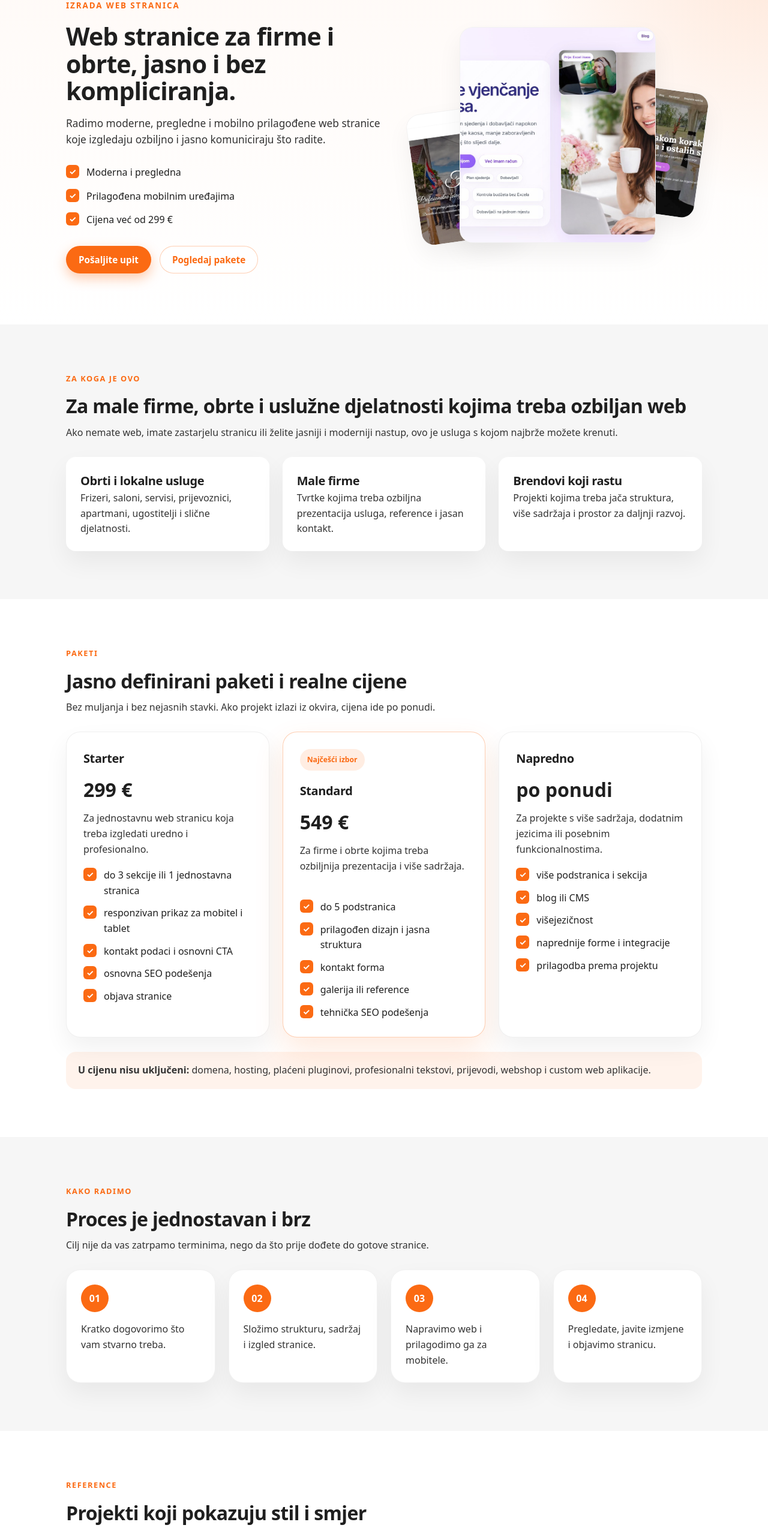
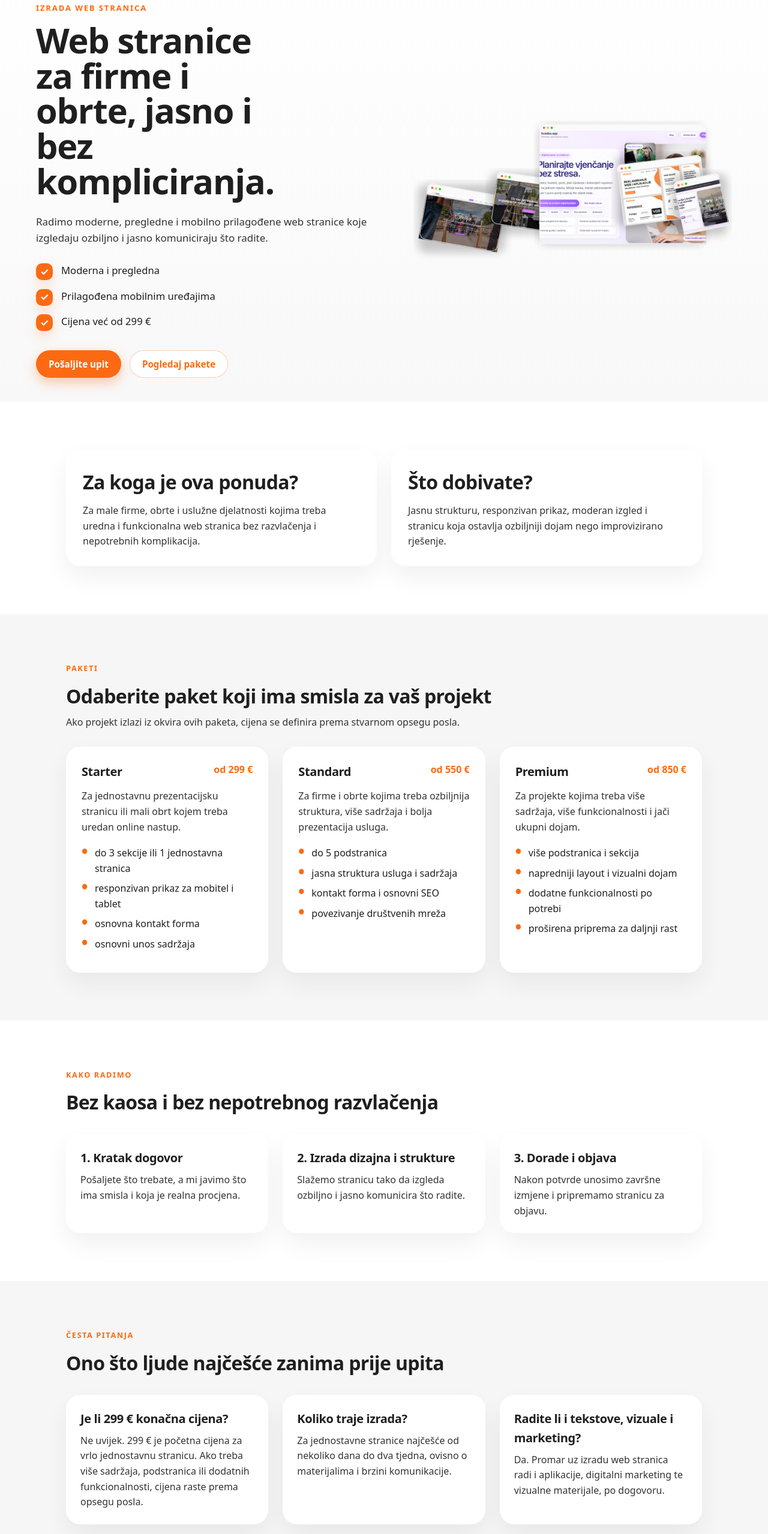
Before and after one commit to Ren0g/promar, a Next.js app: page /izrada-web-stranica in a window 1280 px wide. Shown: the part 160-2718 px from the top of the page at 60% size. Built offline with nearby package versions, Linux system fonts and the light colour scheme.

Commit message:
Add files via upload

```diff
--- a/app/globals.css
+++ b/app/globals.css
@@ -769,335 +769,187 @@ p {
   }
 }
 
-/* LANDING PAGE: IZRADA WEB STRANICA */
-.landing-hero {
-  padding-top: 52px;
-  background:
-    radial-gradient(circle at top right, rgba(251, 106, 19, 0.12), transparent 28%),
-    linear-gradient(180deg, #fffaf7 0%, #ffffff 100%);
+
+.web-hero {
+  padding: 64px 0 40px;
+  background: linear-gradient(180deg, #fff 0%, #f8f8f8 100%);
 }
 
-.landing-hero-inner {
+.web-hero-inner {
   display: grid;
-  grid-template-columns: 1.05fr 0.95fr;
-  gap: 48px;
+  grid-template-columns: minmax(0, 1.05fr) minmax(0, 1fr);
+  gap: 44px;
   align-items: center;
 }
 
-.landing-kicker {
-  display: inline-flex;
-  align-items: center;
-  gap: 10px;
-  font-size: 0.84rem;
-  font-weight: 800;
+.web-hero-kicker {
+  text-transform: uppercase;
   letter-spacing: 0.14em;
+  font-size: 0.82rem;
+  font-weight: 700;
   color: var(--color-orange);
-  margin-bottom: 18px;
+  margin-bottom: 14px;
 }
 
-.landing-lead {
-  font-size: 1.08rem;
-  max-width: 62ch;
-  margin-top: 18px;
+.web-hero-copy h1 {
+  font-size: clamp(2.6rem, 4.5vw, 4.2rem);
+  line-height: 1.02;
+  max-width: 12ch;
 }
 
-.landing-checks,
-.landing-package-list {
+.web-hero-text {
+  font-size: 1.06rem;
+  margin-top: 24px;
+  max-width: 39rem;
+}
+
+.web-hero-list {
   list-style: none;
   padding: 0;
-  margin: 0;
+  margin: 28px 0 0;
+  display: grid;
+  gap: 16px;
 }
 
-.landing-checks {
-  display: grid;
-  gap: 14px;
-  margin-top: 28px;
+.web-hero-list li {
+  position: relative;
+  padding-left: 42px;
+  font-size: 1.04rem;
 }
 
-.landing-checks li,
-.landing-package-list li {
-  position: relative;
-  padding-left: 34px;
-}
-
-.landing-checks li::before,
-.landing-package-list li::before {
+.web-hero-list li::before {
   content: "✓";
   position: absolute;
   left: 0;
-  top: 0;
-  width: 22px;
-  height: 22px;
-  border-radius: 6px;
+  top: 1px;
+  width: 28px;
+  height: 28px;
   display: inline-flex;
   align-items: center;
   justify-content: center;
+  border-radius: 10px;
   background: var(--color-orange);
-  color: var(--color-white);
-  font-size: 0.86rem;
+  color: #fff;
   font-weight: 700;
-  line-height: 1;
+  box-shadow: 0 10px 20px rgba(251, 106, 19, 0.18);
 }
 
-.landing-actions {
+.web-hero-actions {
   display: flex;
   flex-wrap: wrap;
   gap: 14px;
-  margin-top: 30px;
+  margin-top: 34px;
 }
 
-.landing-hero-visual {
+.web-hero-media {
   position: relative;
-  min-height: 470px;
 }
 
-.landing-visual-card {
-  position: absolute;
-  overflow: hidden;
-  border-radius: 22px;
-  background: var(--color-white);
-  box-shadow: var(--shadow-soft);
-  border: 1px solid rgba(0, 0, 0, 0.05);
+.web-hero-media img {
+  width: 100%;
+  height: auto;
+  display: block;
 }
 
-.landing-visual-card img {
-  width: 100%;
-  height: 100%;
-  object-fit: cover;
+.web-proof {
+  display: grid;
+  grid-template-columns: repeat(2, minmax(0, 1fr));
+  gap: 24px;
 }
 
-.landing-visual-main {
-  width: 68%;
-  height: 360px;
-  left: 16%;
-  top: 54px;
-  z-index: 3;
-}
-
-.landing-visual-left {
-  width: 36%;
-  height: 220px;
-  left: 0;
-  top: 190px;
-  transform: rotate(-8deg);
-  z-index: 2;
-}
-
-.landing-visual-right {
-  width: 34%;
-  height: 210px;
-  right: 0;
-  top: 155px;
-  transform: rotate(8deg);
-  z-index: 1;
-}
-
-.landing-audience-grid,
-.landing-steps-grid,
-.landing-faq-grid {
-  display: grid;
-  gap: 22px;
-}
-
-.landing-audience-grid {
-  grid-template-columns: repeat(3, minmax(0, 1fr));
-}
-
-.landing-packages-grid {
-  display: grid;
-  grid-template-columns: repeat(3, minmax(0, 1fr));
-  gap: 22px;
-}
-
-.landing-package-card {
-  position: relative;
-  padding: 28px;
-  border-radius: var(--radius-xl);
+.web-proof-card,
+.web-package-card,
+.web-step,
+.web-faq-item {
   background: var(--color-white);
-  border: 1px solid rgba(0, 0, 0, 0.06);
+  border-radius: 24px;
   box-shadow: var(--shadow-soft);
 }
 
-.landing-package-card.featured {
-  border-color: rgba(251, 106, 19, 0.32);
-  box-shadow: 0 22px 50px rgba(251, 106, 19, 0.14);
+.web-proof-card {
+  padding: 28px;
 }
 
-.landing-badge {
-  display: inline-flex;
-  margin-bottom: 18px;
-  padding: 8px 12px;
-  border-radius: 999px;
-  font-size: 0.76rem;
-  font-weight: 700;
-  color: var(--color-orange);
-  background: rgba(251, 106, 19, 0.12);
+.web-proof-card p {
+  margin-top: 10px;
 }
 
-.landing-package-price {
-  font-size: 2rem;
-  font-weight: 800;
-  color: var(--color-black);
-  margin: 10px 0;
-}
-
-.landing-package-description {
-  min-height: 76px;
-  margin-bottom: 18px;
-}
-
-.landing-package-list {
-  display: grid;
-  gap: 12px;
-}
-
-.landing-note-box {
-  margin-top: 24px;
-  padding: 18px 20px;
-  border-radius: var(--radius-lg);
-  background: rgba(251, 106, 19, 0.08);
-  color: var(--color-gray-dark);
-}
-
-.landing-steps-grid {
-  grid-template-columns: repeat(4, minmax(0, 1fr));
-}
-
-.landing-step-card,
-.landing-faq-item {
-  padding: 24px;
-  border-radius: var(--radius-xl);
-  background: var(--color-white);
-  box-shadow: var(--shadow-soft);
-  border: 1px solid rgba(0, 0, 0, 0.05);
-}
-
-.landing-step-card span {
-  display: inline-flex;
-  align-items: center;
-  justify-content: center;
-  width: 46px;
-  height: 46px;
-  border-radius: 50%;
-  background: var(--color-orange);
-  color: var(--color-white);
-  font-weight: 800;
-  margin-bottom: 16px;
-}
-
-.landing-references-grid {
+.web-packages {
   display: grid;
   grid-template-columns: repeat(3, minmax(0, 1fr));
   gap: 24px;
 }
 
-.landing-faq-grid {
-  grid-template-columns: repeat(2, minmax(0, 1fr));
+.web-package-card {
+  padding: 26px;
 }
 
-.landing-final-cta {
-  padding-top: 0;
+.web-package-head {
+  display: flex;
+  align-items: flex-start;
+  justify-content: space-between;
+  gap: 18px;
+  margin-bottom: 12px;
 }
 
-.landing-final-cta-inner {
-  display: flex;
-  justify-content: space-between;
-  align-items: center;
-  gap: 28px;
-  padding: 34px;
-  border-radius: 28px;
-  background: linear-gradient(135deg, #1f1f1f 0%, #2f2f2f 100%);
-  color: var(--color-white);
+.web-package-head span {
+  color: var(--color-orange);
+  font-weight: 700;
+  white-space: nowrap;
 }
 
-.landing-final-cta-inner h2,
-.landing-final-cta-inner p,
-.landing-final-cta-inner .landing-kicker {
-  color: var(--color-white);
+.web-package-list {
+  margin-top: 18px;
 }
 
-.landing-final-actions {
-  display: flex;
-  flex-direction: column;
-  align-items: flex-start;
-  gap: 14px;
+.web-steps,
+.web-faq {
+  display: grid;
+  grid-template-columns: repeat(3, minmax(0, 1fr));
+  gap: 24px;
 }
 
-.landing-email-link {
-  font-weight: 700;
-  color: rgba(255, 255, 255, 0.86);
+.web-step,
+.web-faq-item {
+  padding: 24px;
 }
 
-@media (max-width: 1080px) {
-  .landing-hero-inner,
-  .landing-packages-grid,
-  .landing-audience-grid,
-  .landing-steps-grid,
-  .landing-references-grid,
-  .landing-faq-grid {
+.web-step p,
+.web-faq-item p {
+  margin-top: 8px;
+}
+
+@media (max-width: 992px) {
+  .web-hero-inner,
+  .web-proof,
+  .web-packages,
+  .web-steps,
+  .web-faq {
     grid-template-columns: 1fr;
   }
 
-  .landing-hero-visual {
-    min-height: 430px;
+  .web-hero-copy h1 {
+    max-width: 100%;
   }
 
-  .landing-visual-main {
-    width: 72%;
-    left: 14%;
-  }
-
-  .landing-package-description {
-    min-height: auto;
-  }
-
-  .landing-final-cta-inner {
-    flex-direction: column;
-    align-items: flex-start;
+  .web-hero {
+    padding-top: 44px;
   }
 }
 
-@media (max-width: 720px) {
-  .landing-hero {
-    padding-top: 26px;
+@media (max-width: 768px) {
+  .web-hero {
+    padding-top: 32px;
   }
 
-  .landing-hero-visual {
-    min-height: 320px;
+  .web-hero-copy h1 {
+    font-size: clamp(2.25rem, 8vw, 3rem);
   }
 
-  .landing-visual-main {
-    width: 72%;
-    height: 230px;
-    left: 14%;
-    top: 24px;
-  }
-
-  .landing-visual-left,
-  .landing-visual-right {
-    width: 36%;
-    height: 128px;
-    top: 154px;
-  }
-
-  .landing-actions,
-  .landing-final-actions {
-    width: 100%;
-  }
-
-  .landing-actions .btn,
-  .landing-final-actions .btn {
-    width: 100%;
-    justify-content: center;
-  }
-
-  .landing-step-card,
-  .landing-package-card,
-  .landing-faq-item {
+  .web-proof-card,
+  .web-package-card,
+  .web-step,
+  .web-faq-item {
     padding: 20px;
   }
-
-  .landing-final-cta-inner {
-    padding: 24px;
-  }
 }
--- a/app/izrada-web-stranica/page.jsx
+++ b/app/izrada-web-stranica/page.jsx
@@ -1,215 +1,161 @@
-import Button from "../../components/Button";
-import SectionTitle from "../../components/SectionTitle";
-
 export const metadata = {
-  title: "Izrada web stranica za firme i obrte | Promar",
+  title: "Izrada web stranica | Promar",
   description:
-    "Landing stranica za uslugu izrade web stranica za firme i obrte. Jasna cijena, jasan proces i moderan web bez kompliciranja."
+    "Izrada modernih, preglednih i mobilno prilagođenih web stranica za firme i obrte. Jasna ponuda, realna cijena i brza isporuka."
 };
 
-const packages = [
+import Button from "../../components/Button";
+
+const paketi = [
   {
-    name: "Starter",
-    price: "299 €",
-    description: "Za jednostavnu web stranicu koja treba izgledati uredno i profesionalno.",
-    features: [
+    naziv: "Starter",
+    cijena: "od 299 €",
+    opis: "Za jednostavnu prezentacijsku stranicu ili mali obrt kojem treba uredan online nastup.",
+    stavke: [
       "do 3 sekcije ili 1 jednostavna stranica",
       "responzivan prikaz za mobitel i tablet",
-      "kontakt podaci i osnovni CTA",
-      "osnovna SEO podešenja",
-      "objava stranice"
+      "osnovna kontakt forma",
+      "osnovni unos sadržaja"
     ]
   },
   {
-    name: "Standard",
-    price: "549 €",
-    description: "Za firme i obrte kojima treba ozbiljnija prezentacija i više sadržaja.",
-    features: [
+    naziv: "Standard",
+    cijena: "od 550 €",
+    opis: "Za firme i obrte kojima treba ozbiljnija struktura, više sadržaja i bolja prezentacija usluga.",
+    stavke: [
       "do 5 podstranica",
-      "prilagođen dizajn i jasna struktura",
-      "kontakt forma",
-      "galerija ili reference",
-      "tehnička SEO podešenja"
-    ],
-    featured: true
+      "jasna struktura usluga i sadržaja",
+      "kontakt forma i osnovni SEO",
+      "povezivanje društvenih mreža"
+    ]
   },
   {
-    name: "Napredno",
-    price: "po ponudi",
-    description: "Za projekte s više sadržaja, dodatnim jezicima ili posebnim funkcionalnostima.",
-    features: [
+    naziv: "Premium",
+    cijena: "od 850 €",
+    opis: "Za projekte kojima treba više sadržaja, više funkcionalnosti i jači ukupni dojam.",
+    stavke: [
       "više podstranica i sekcija",
-      "blog ili CMS",
-      "višejezičnost",
-      "naprednije forme i integracije",
-      "prilagodba prema projektu"
+      "napredniji layout i vizualni dojam",
+      "dodatne funkcionalnosti po potrebi",
+      "proširena priprema za daljnji rast"
     ]
   }
 ];
 
-const references = [
+const koraci = [
   {
-    image: "/images/reference-fotqa.jpg",
-    alt: "Fotqa referenca",
-    title: "Fotqa",
-    text: "Primjer čistog i vizualno jakog web nastupa za foto i video studio."
+    naslov: "1. Kratak dogovor",
+    opis: "Pošaljete što trebate, a mi javimo što ima smisla i koja je realna procjena."
   },
   {
-    image: "/images/reference-svadba.jpg",
-    alt: "Svadba.app referenca",
-    title: "Svadba.app",
-    text: "Projekt koji pokazuje da iza Promara ne stoje samo obične stranice nego i ozbiljnija digitalna rješenja."
+    naslov: "2. Izrada dizajna i strukture",
+    opis: "Slažemo stranicu tako da izgleda ozbiljno i jasno komunicira što radite."
   },
   {
-    image: "/images/reference-vjencanja.jpg",
-    alt: "Promar referenca",
-    title: "Tvornica vjenčanja",
-    text: "Sadržajni i pregledni web s jasnom strukturom i fokusom na korisničko iskustvo."
+    naslov: "3. Dorade i objava",
+    opis: "Nakon potvrde unosimo završne izmjene i pripremamo stranicu za objavu."
   }
-];
-
-const process = [
-  "Kratko dogovorimo što vam stvarno treba.",
-  "Složimo strukturu, sadržaj i izgled stranice.",
-  "Napravimo web i prilagodimo ga za mobitele.",
-  "Pregledate, javite izmjene i objavimo stranicu."
 ];
 
 const faq = [
   {
-    q: "Je li 299 € konačna cijena?",
-    a: "Ne uvijek. 299 € je ulazna cijena za jednostavnu stranicu. Ako treba više podstranica, više jezika ili dodatne funkcionalnosti, cijena ide prema paketu ili ponudi."
+    pitanje: "Je li 299 € konačna cijena?",
+    odgovor:
+      "Ne uvijek. 299 € je početna cijena za vrlo jednostavnu stranicu. Ako treba više sadržaja, podstranica ili dodatnih funkcionalnosti, cijena raste prema opsegu posla."
   },
   {
-    q: "Koliko traje izrada?",
-    a: "Za jednostavnije stranice najčešće 5 do 10 radnih dana, ovisno o sadržaju i brzini povratnih informacija."
+    pitanje: "Koliko traje izrada?",
+    odgovor:
+      "Za jednostavne stranice najčešće od nekoliko dana do dva tjedna, ovisno o materijalima i brzini komunikacije."
   },
   {
-    q: "Što trebam pripremiti?",
-    a: "Najčešće logo, osnovne podatke o firmi, tekstove i kontakt podatke. Ako nešto nedostaje, dogovorimo kako to riješiti."
-  },
-  {
-    q: "Radite li i održavanje?",
-    a: "Da. Nakon izrade možemo preuzeti manje izmjene, nadogradnje i osnovno održavanje po dogovoru."
+    pitanje: "Radite li i tekstove, vizuale i marketing?",
+    odgovor:
+      "Da. Promar uz izradu web stranica radi i aplikacije, digitalni marketing te vizualne materijale, po dogovoru."
   }
 ];
 
-export default function WebDesignLandingPage() {
+export default function IzradaWebStranicaPage() {
   return (
     <>
-      <section className="landing-hero section">
-        <div className="container landing-hero-inner">
-          <div className="landing-hero-content">
-            <p className="landing-kicker">IZRADA WEB STRANICA</p>
+      <section className="web-hero">
+        <div className="container web-hero-inner">
+          <div className="web-hero-copy">
+            <p className="web-hero-kicker">Izrada web stranica</p>
             <h1>Web stranice za firme i obrte, jasno i bez kompliciranja.</h1>
-            <p className="landing-lead">
-              Radimo moderne, pregledne i mobilno prilagođene web stranice
-              koje izgledaju ozbiljno i jasno komuniciraju što radite.
+            <p className="web-hero-text">
+              Radimo moderne, pregledne i mobilno prilagođene web stranice koje
+              izgledaju ozbiljno i jasno komuniciraju što radite.
             </p>
 
-            <ul className="landing-checks">
+            <ul className="web-hero-list">
               <li>Moderna i pregledna</li>
               <li>Prilagođena mobilnim uređajima</li>
               <li>Cijena već od 299 €</li>
             </ul>
 
-            <div className="landing-actions">
+            <div className="web-hero-actions">
               <Button href="/kontakt" variant="primary">
                 Pošaljite upit
               </Button>
-              <Button href="#paketi" variant="secondary">
+              <a href="#paketi" className="btn btn-secondary">
                 Pogledaj pakete
-              </Button>
+              </a>
             </div>
           </div>
 
-          <div className="landing-hero-visual">
-            <div className="landing-visual-card landing-visual-main">
-              <img src="/images/reference-svadba.jpg" alt="Primjer web projekta" />
-            </div>
-            <div className="landing-visual-card landing-visual-left">
-              <img src="/images/reference-fotqa.jpg" alt="Fotqa projekt" />
-            </div>
-            <div className="landing-visual-card landing-visual-right">
-              <img src="/images/reference-vjencanja.jpg" alt="Tvornica vjenčanja projekt" />
-            </div>
+          <div className="web-hero-media">
+            <img
+              src="/images/websites-hero-mockup.png"
+              alt="Mockup primjera web stranica koje izrađuje Promar"
+            />
           </div>
         </div>
       </section>
 
-      <section className="section section-alt">
-        <div className="container">
-          <SectionTitle
-            kicker="ZA KOGA JE OVO"
-            title="Za male firme, obrte i uslužne djelatnosti kojima treba ozbiljan web"
-            subtitle="Ako nemate web, imate zastarjelu stranicu ili želite jasniji i moderniji nastup, ovo je usluga s kojom najbrže možete krenuti."
-          />
-
-          <div className="landing-audience-grid">
-            <div className="card">
-              <h3>Obrti i lokalne usluge</h3>
-              <p>Frizeri, saloni, servisi, prijevoznici, apartmani, ugostitelji i slične djelatnosti.</p>
-            </div>
-            <div className="card">
-              <h3>Male firme</h3>
-              <p>Tvrtke kojima treba ozbiljna prezentacija usluga, reference i jasan kontakt.</p>
-            </div>
-            <div className="card">
-              <h3>Brendovi koji rastu</h3>
-              <p>Projekti kojima treba jača struktura, više sadržaja i prostor za daljnji razvoj.</p>
-            </div>
+      <section className="section">
+        <div className="container web-proof">
+          <div className="web-proof-card">
+            <h2>Za koga je ova ponuda?</h2>
+            <p>
+              Za male firme, obrte i uslužne djelatnosti kojima treba uredna i
+              funkcionalna web stranica bez razvlačenja i nepotrebnih komplikacija.
+            </p>
+          </div>
+          <div className="web-proof-card">
+            <h2>Što dobivate?</h2>
+            <p>
+              Jasnu strukturu, responzivan prikaz, moderan izgled i stranicu koja
+              ostavlja ozbiljniji dojam nego improvizirano rješenje.
+            </p>
           </div>
         </div>
       </section>
 
-      <section id="paketi" className="section">
+      <section className="section section-alt" id="paketi">
         <div className="container">
-          <SectionTitle
-            kicker="PAKETI"
-            title="Jasno definirani paketi i realne cijene"
-            subtitle="Bez muljanja i bez nejasnih stavki. Ako projekt izlazi iz okvira, cijena ide po ponudi."
-          />
+          <div className="section-title">
+            <p className="section-kicker">Paketi</p>
+            <h2>Odaberite paket koji ima smisla za vaš projekt</h2>
+            <p className="section-subtitle">
+              Ako projekt izlazi iz okvira ovih paketa, cijena se definira prema stvarnom opsegu posla.
+            </p>
+          </div>
 
-          <div className="landing-packages-grid">
-            {packages.map((item) => (
-              <article
-                key={item.name}
-                className={`landing-package-card ${item.featured ? "featured" : ""}`}
-              >
-                {item.featured && <span className="landing-badge">Najčešći izbor</span>}
-                <h3>{item.name}</h3>
-                <p className="landing-package-price">{item.price}</p>
-                <p className="landing-package-description">{item.description}</p>
-                <ul className="landing-package-list">
-                  {item.features.map((feature) => (
-                    <li key={feature}>{feature}</li>
+          <div className="web-packages">
+            {paketi.map((paket) => (
+              <article className="web-package-card" key={paket.naziv}>
+                <div className="web-package-head">
+                  <h3>{paket.naziv}</h3>
+                  <span>{paket.cijena}</span>
+                </div>
+                <p>{paket.opis}</p>
+                <ul className="list-check web-package-list">
+                  {paket.stavke.map((stavka) => (
+                    <li key={stavka}>{stavka}</li>
                   ))}
                 </ul>
               </article>
-            ))}
-          </div>
-
-          <div className="landing-note-box">
-            <strong>U cijenu nisu uključeni:</strong> domena, hosting, plaćeni pluginovi,
-            profesionalni tekstovi, prijevodi, webshop i custom web aplikacije.
-          </div>
-        </div>
-      </section>
-
-      <section className="section section-alt">
-        <div className="container">
-          <SectionTitle
-            kicker="KAKO RADIMO"
-            title="Proces je jednostavan i brz"
-            subtitle="Cilj nije da vas zatrpamo terminima, nego da što prije dođete do gotove stranice."
-          />
-
-          <div className="landing-steps-grid">
-            {process.map((step, index) => (
-              <div key={step} className="landing-step-card">
-                <span>{String(index + 1).padStart(2, "0")}</span>
-                <p>{step}</p>
-              </div>
             ))}
           </div>
         </div>
@@ -217,19 +163,17 @@ export default function WebDesignLandingPage() {
 
       <section className="section">
         <div className="container">
-          <SectionTitle
-            kicker="REFERENCE"
-            title="Projekti koji pokazuju stil i smjer"
-            subtitle="Promar gradi moderan, pregledan i funkcionalan web nastup, a to se vidi i na stvarnim projektima."
-          />
+          <div className="section-title">
+            <p className="section-kicker">Kako radimo</p>
+            <h2>Bez kaosa i bez nepotrebnog razvlačenja</h2>
+          </div>
 
-          <div className="landing-references-grid">
-            {references.map((item) => (
-              <article key={item.title} className="reference-card">
-                <img src={item.image} alt={item.alt} className="reference-image" />
-                <h3>{item.title}</h3>
-                <p>{item.text}</p>
-              </article>
+          <div className="web-steps">
+            {koraci.map((korak) => (
+              <div className="web-step" key={korak.naslov}>
+                <h3>{korak.naslov}</h3>
+                <p>{korak.opis}</p>
+              </div>
             ))}
           </div>
         </div>
@@ -237,40 +181,31 @@ export default function WebDesignLandingPage() {
 
       <section className="section section-alt">
         <div className="container">
-          <SectionTitle
-            kicker="ČESTA PITANJA"
-            title="Odmah odgovori na ono što ljude najčešće zanima"
-          />
+          <div className="section-title">
+            <p className="section-kicker">Česta pitanja</p>
+            <h2>Ono što ljude najčešće zanima prije upita</h2>
+          </div>
 
-          <div className="landing-faq-grid">
+          <div className="web-faq">
             {faq.map((item) => (
-              <article key={item.q} className="landing-faq-item">
-                <h3>{item.q}</h3>
-                <p>{item.a}</p>
+              <article className="web-faq-item" key={item.pitanje}>
+                <h3>{item.pitanje}</h3>
+                <p>{item.odgovor}</p>
               </article>
             ))}
           </div>
         </div>
       </section>
 
-      <section className="section landing-final-cta">
-        <div className="container landing-final-cta-inner">
+      <section className="section section-cta">
+        <div className="container cta-inner">
           <div>
-            <p className="landing-kicker">KREĆEMO?</p>
-            <h2>Trebate web stranicu za firmu ili obrt?</h2>
-            <p>
-              Pošaljite upit i javimo vam što točno ulazi u izradu, koji paket
-              ima smisla i koliko brzo možemo krenuti.
-            </p>
+            <h2>Trebate web stranicu?</h2>
+            <p>Pošaljite upit i javimo vam što ima smisla za vaš projekt.</p>
           </div>
-          <div className="landing-final-actions">
-            <Button href="/kontakt" variant="primary">
-              Zatražite ponudu
-            </Button>
-            <a className="landing-email-link" href="mailto:info@promar.hr">
-              info@promar.hr
-            </a>
-          </div>
+          <Button href="/kontakt" variant="primary">
+            Zatražite ponudu
+          </Button>
         </div>
       </section>
     </>
--- a/app/page.jsx
+++ b/app/page.jsx
@@ -29,6 +29,9 @@ export default function HomePage() {
             <div className="hero-actions fade-in-slow">
               <Button href="/kontakt" variant="primary" className="glow">
                 Spreman za novi web? Javi se.
+              </Button>
+              <Button href="/izrada-web-stranica" variant="secondary">
+                Pogledaj ponudu
               </Button>
             </div>
           </div>
--- a/components/Header.jsx
+++ b/components/Header.jsx
@@ -15,6 +15,7 @@ export default function Header() {
 
   const navItems = [
     { href: "/", label: "Početna" },
+    { href: "/izrada-web-stranica", label: "Web stranice" },
     { href: "/usluge", label: "Usluge" },
     { href: "/reference", label: "Reference" },
     { href: "/o-nama", label: "O nama" },
```
Also changed, not shown: public/images/websites-hero-mockup.png (added).
